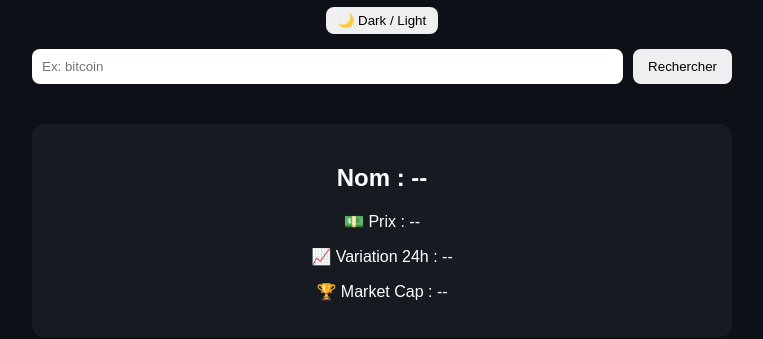
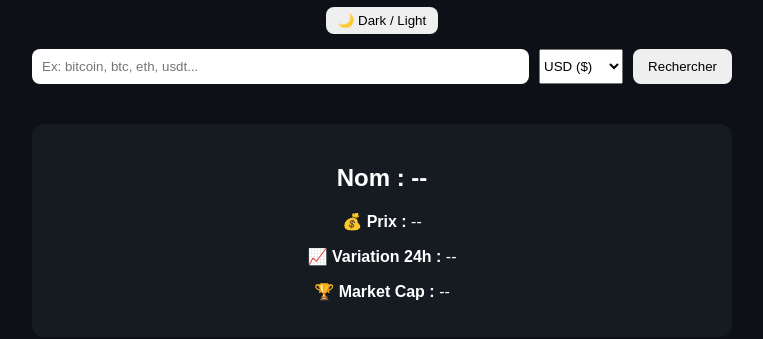
Before and after one commit to SalahBechari/crypto-dashboard, a plain HTML site: page index.html in a window 1280 px wide. Shown: the part 161-500 px from the top of the page, without its empty margins (258-1021 px from the left). Drawn offline with nearby package versions, Linux system fonts and the light colour scheme; no server answers.

Commit message:
Update index.html

```diff
--- a/index.html
+++ b/index.html
@@ -3,8 +3,9 @@
 <head>
     <meta charset="UTF-8" />
     <meta name="viewport" content="width=device-width, initial-scale=1.0" />
-    <title>Crypto Dashboard</title>
+    <title>Crypto Market Dashboard</title>
 
+    <!-- CSS -->
     <link rel="stylesheet" href="style.css">
 
     <!-- Chart.js -->
@@ -15,32 +16,44 @@
     <div class="container">
         <h1>💰 Crypto Market Dashboard</h1>
 
-        <!-- Dark/Light button -->
+        <!-- Dark / Light mode -->
         <button id="themeBtn">🌙 Dark / Light</button>
 
-        <!-- Search -->
+        <!-- Search + Currency -->
         <div class="search-box">
-            <input type="text" id="cryptoInput" placeholder="Ex: bitcoin">
+            <input
+                type="text"
+                id="cryptoInput"
+                placeholder="Ex: bitcoin, btc, eth, usdt..."
+            >
+
+            <select id="currencySelect">
+                <option value="usd">USD ($)</option>
+                <option value="eur">EUR (€)</option>
+                <option value="mad">MAD (DH)</option>
+            </select>
+
             <button id="searchBtn">Rechercher</button>
         </div>
 
         <!-- Top Coins -->
         <div id="topCoins" class="top-coins"></div>
 
-        <!-- Infos -->
+        <!-- Infos Card -->
         <div class="card">
             <h2 id="name">Nom : --</h2>
-            <p>💵 Prix : <span id="price">--</span></p>
-            <p>📈 Variation 24h : <span id="change">--</span></p>
-            <p>🏆 Market Cap : <span id="marketcap">--</span></p>
+            <p>💰 <strong>Prix :</strong> <span id="price">--</span></p>
+            <p>📈 <strong>Variation 24h :</strong> <span id="change">--</span></p>
+            <p>🏆 <strong>Market Cap :</strong> <span id="marketcap">--</span></p>
         </div>
 
-        <!-- Graphique -->
+        <!-- Chart -->
         <div class="chart-container">
             <canvas id="priceChart"></canvas>
         </div>
     </div>
 
+    <!-- JS -->
     <script src="script.js"></script>
 </body>
 </html>
```
